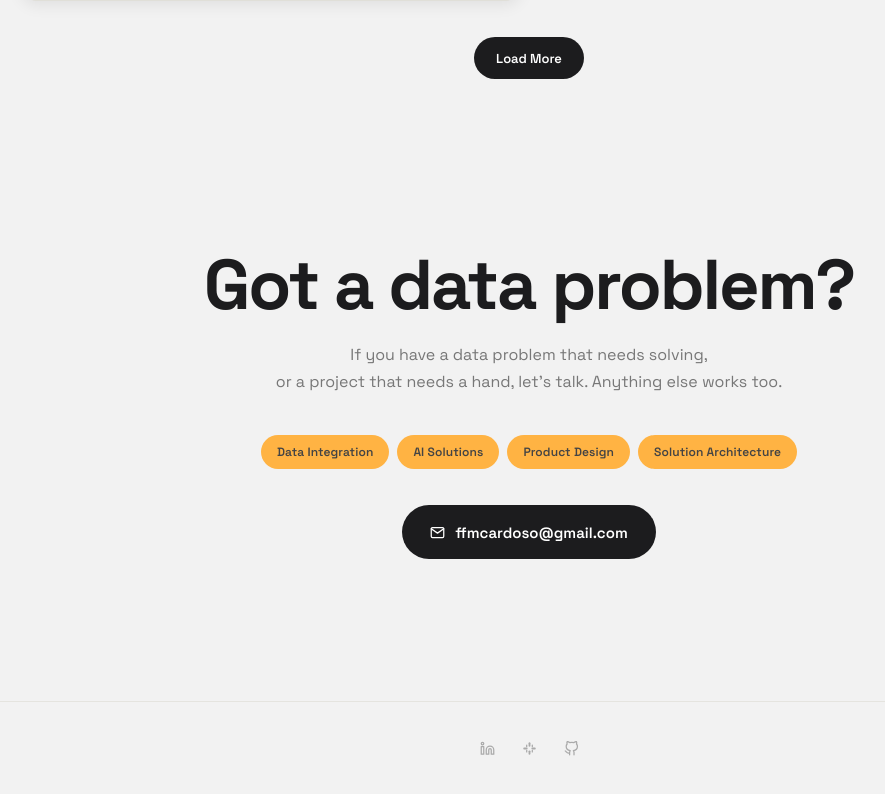
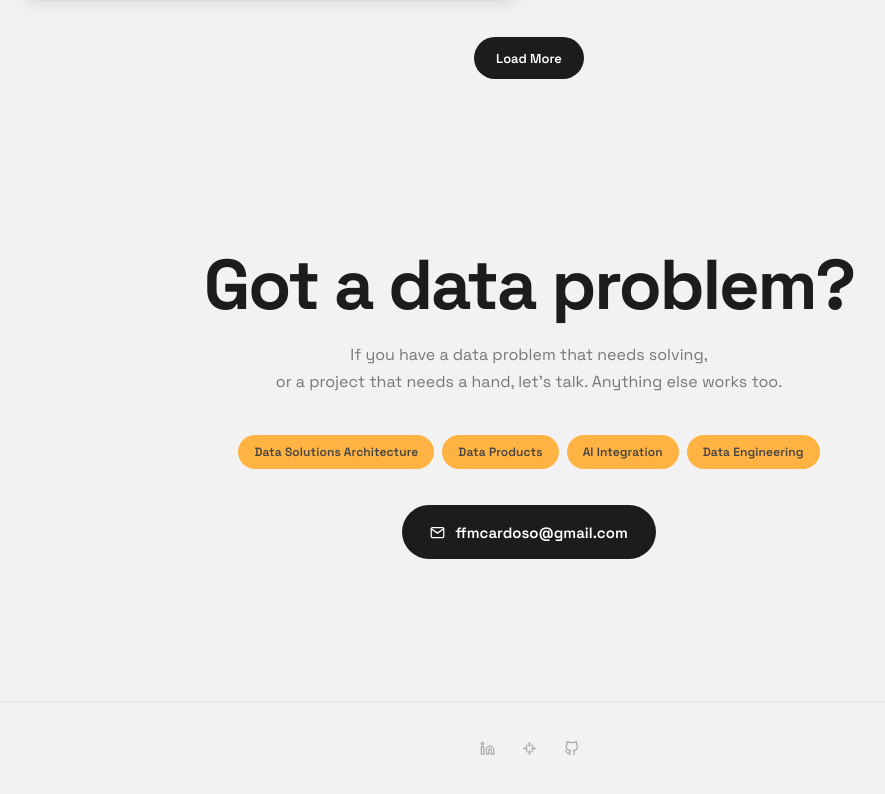
Before and after one commit to ffmc/website, a React (Vite) app: page / in a window 1280 px wide. Shown: the part 2350-3144 px from the top of the page, without its empty margins (111-996 px from the left). Built offline with nearby package versions, Linux system fonts and the light colour scheme.

Commit message:
Changed metadata an pills

```diff
--- a/index.html
+++ b/index.html
@@ -3,21 +3,21 @@
 <head>
   <meta charset="UTF-8" />
   <meta name="viewport" content="width=device-width, initial-scale=1.0" />
-  <title>Francisco Cardoso | AI Solution Architect</title>
-  <meta name="description" content="Francisco Cardoso — AI Solution Architect. Building data integration apps, AI-powered tools, and web platforms where clean data meets sharp UX." />
+  <title>Francisco Cardoso | Data Solutions</title>
+  <meta name="description" content="Francisco Cardoso — Data Solutions. Building data integration apps, AI-powered tools, and web platforms where clean data meets sharp UX." />
   <meta name="author" content="Francisco Cardoso" />
 
   <!-- Open Graph -->
   <meta property="og:type" content="website" />
   <meta property="og:url" content="https://franciscocardoso.eu/" />
-  <meta property="og:title" content="Francisco Cardoso | AI Solution Architect" />
-  <meta property="og:description" content="Francisco Cardoso — AI Solution Architect. Building data integration apps, AI-powered tools, and web platforms where clean data meets sharp UX." />
+  <meta property="og:title" content="Francisco Cardoso | Data Solutions" />
+  <meta property="og:description" content="Francisco Cardoso — Data Solutions. Building data integration apps, AI-powered tools, and web platforms where clean data meets sharp UX." />
   <meta property="og:image" content="https://franciscocardoso.eu/images/website_thumb.png" />
 
   <!-- Twitter Card -->
   <meta name="twitter:card" content="summary" />
-  <meta name="twitter:title" content="Francisco Cardoso | AI Solution Architect" />
-  <meta name="twitter:description" content="Francisco Cardoso — AI Solution Architect. Building data integration apps, AI-powered tools, and web platforms where clean data meets sharp UX." />
+  <meta name="twitter:title" content="Francisco Cardoso | Data Solutions" />
+  <meta name="twitter:description" content="Francisco Cardoso — Data Solutions. Building data integration apps, AI-powered tools, and web platforms where clean data meets sharp UX." />
   <meta name="twitter:image" content="https://franciscocardoso.eu/images/website_thumb.png" />
 
   <!-- Structured data -->
@@ -28,8 +28,8 @@
     "name": "Francisco Cardoso",
     "url": "https://franciscocardoso.eu/",
     "image": "https://franciscocardoso.eu/images/website_thumb.png",
-    "jobTitle": "AI Solution Architect",
-    "description": "AI Solution Architect building data integration apps, AI-powered tools, and web platforms where clean data meets sharp UX.",
+    "jobTitle": "Data Solutions",
+    "description": "Data Solutions. Building data integration apps, AI-powered tools, and web platforms where clean data meets sharp UX.",
     "sameAs": [
       "https://es.linkedin.com/in/ffmc",
       "https://github.com/ffmc",
@@ -49,7 +49,7 @@
   <div id="root"></div>
   <noscript>
     <main>
-      <h1>Francisco Cardoso — AI Solution Architect</h1>
+      <h1>Francisco Cardoso — Data Solutions</h1>
       <p>
         A few years into working as a Marketing Content Creator, I was handed a spreadsheet and
         asked to build a social media report. Nobody warned me I would enjoy figuring out how to
--- a/src/config.js
+++ b/src/config.js
@@ -1,7 +1,7 @@
 export const SITE = {
   name: 'Francisco Cardoso',
   email: 'ffmcardoso@gmail.com',
-  skills: ['Data Integration', 'AI Solutions', 'Product Design', 'Solution Architecture'],
+  skills: ['Data Solutions Architecture', 'Data Products', 'AI Integration', 'Data Engineering'],
 }
 
 export const SOCIAL = [
```
